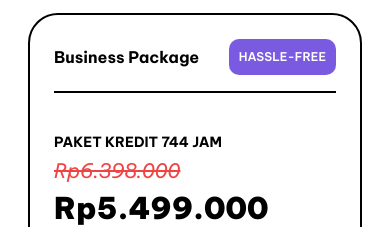
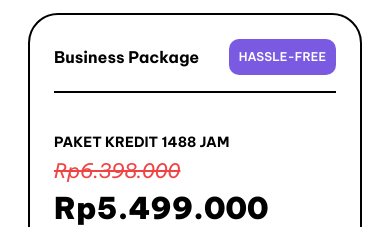
Before and after one commit to biillskiii/swiftcut-v.2, a React (Vite) app: page / in a window 390 px wide. Shown: the part 6840-7067 px from the top of the page. Built offline with nearby package versions, Linux system fonts and the light colour scheme.

Commit message:
fix: price

```diff
--- a/src/components/Price.jsx
+++ b/src/components/Price.jsx
@@ -68,9 +68,7 @@ const Price = () => {
           </span>
         </div>
         <div className="mb-2 mt-[39px]">
-          <p className="text-sm lg:text-xl font-bold">
-            PAKET KREDIT 744 JAM
-          </p>
+          <p className="text-sm lg:text-xl font-bold">PAKET KREDIT 744 JAM</p>
           <p className="line-through my-[5px] italic text-red-500 text-xl lg:text-2xl">
             Rp4.398.000
           </p>
@@ -120,9 +118,7 @@ const Price = () => {
           </span>
         </div>
         <div className="mb-2 mt-[39px]">
-          <p className=" text-sm lg:text-xl font-bold">
-            PAKET KREDIT 744 JAM
-          </p>
+          <p className=" text-sm lg:text-xl font-bold uppercase">Paket kredit 1488 jam</p>
           <p className="line-through italic my-[5px] text-red-500 lg:text-2xl text-xl ">
             Rp6.398.000
           </p>
```
